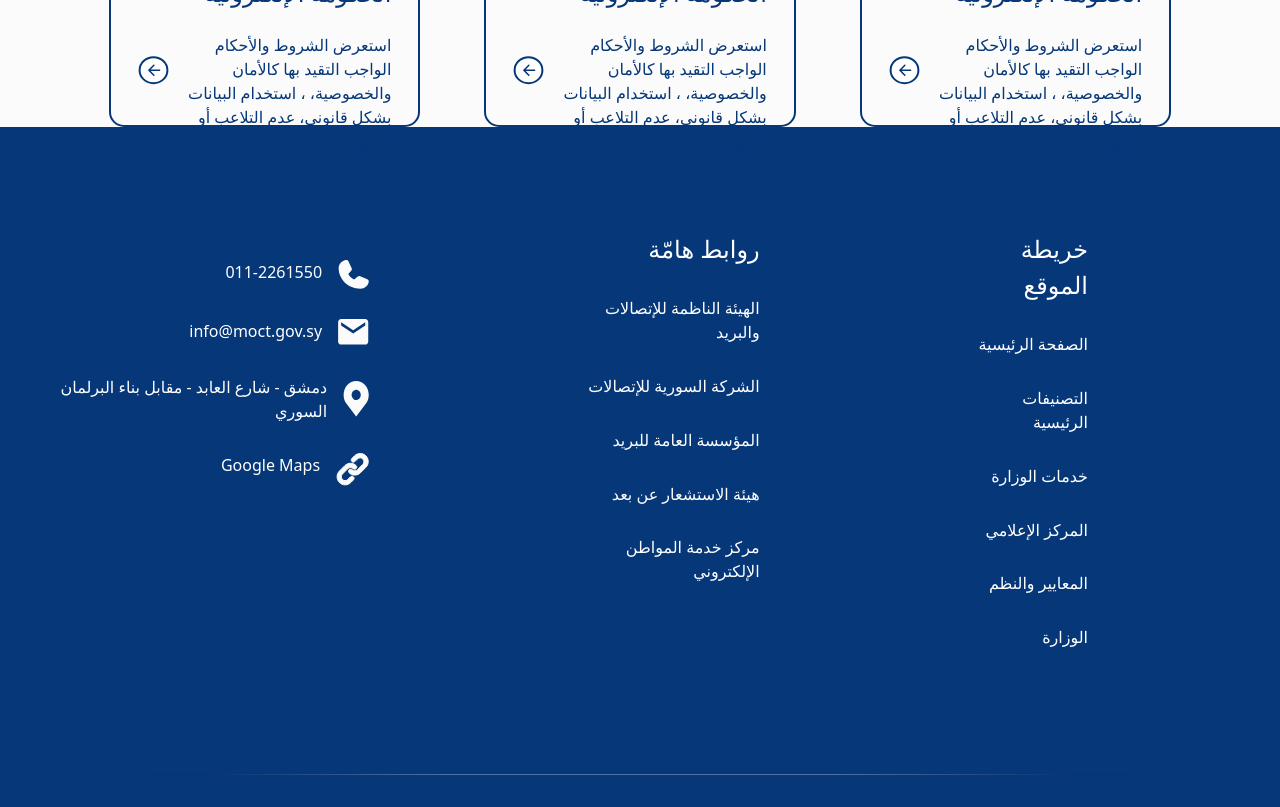
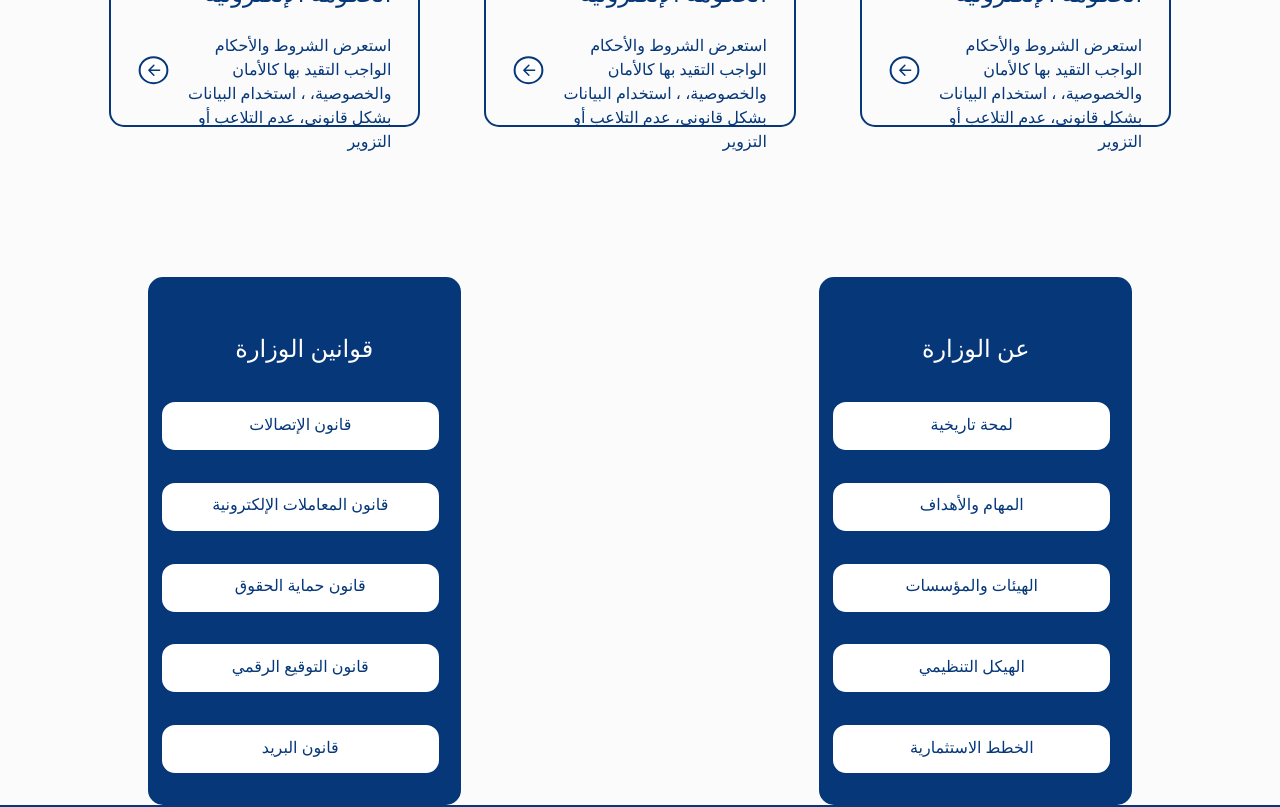
Before and after one commit to fatimasouliman/Telecom, a React (Vite) app: page / in a window 1280 px wide. Shown: the part 2500-3307 px from the top of the page. Built offline with nearby package versions, Linux system fonts and the light colour scheme.

Commit message:
add About &  Low  Ministry

```diff
--- a/src/App.jsx
+++ b/src/App.jsx
@@ -8,6 +8,7 @@ import { Carousel } from './Components/carousel/Carousel';
 import {slides} from "./data/carouselData.json"
 import Footer from './Components/Footer/Footer';
 import Stander from './Components/Standers & Systems/Stander';
+import MinistryAboutLow from './Components/Ministry info/MinistryAboutLow';
 
 
 
@@ -20,6 +21,7 @@ function App() {
       <Carousel data={slides} />
       <Services />
       <Stander />
+      <MinistryAboutLow />
       <Footer />
 
 
--- /dev/null
+++ b/src/Components/About and law Ministry/Container.jsx
@@ -0,0 +1,19 @@
+import React from 'react'
+import './container.css'
+
+function Container({data , title}) {
+  return (
+    <div className='ministry-container' >
+      <h2>{title}</h2>
+      <ul className='container-ul' >
+        {
+            data.map(ele => [
+                <li>{ele}</li>
+            ])
+        }
+      </ul>
+    </div>
+  )
+}
+
+export default Container
--- /dev/null
+++ b/src/Components/About and law Ministry/container.css
@@ -0,0 +1,44 @@
+.ministry-container {
+    width: 19.58988rem;
+    height: 33rem;
+    border-radius: 0.9375rem;
+    border: 2px solid var(---color-blue);
+    background: var(---color-blue);
+    padding: 3.44rem;
+    display: flex;
+    flex-direction: column;
+    align-items: center;
+}
+
+.ministry-container h2 {
+    text-align: center;
+    font-size: 1.5rem;
+    color: white;
+    font-weight: 500;
+}
+
+.ministry-container .container-ul {
+    list-style: none;
+    direction: rtl;
+}
+
+.ministry-container .container-ul li {
+    padding-top: 0.6rem;
+    text-align: center;
+    color: var(---color-blue);
+    background-color: white;
+    font-size: 1rem;
+    font-weight: 400;
+    margin-top: 1.8rem;
+    width: 17.5625rem;
+    height: 3.25rem;
+    border-radius: 0.9375rem;
+    border: 2px solid var(---color-blue);
+    transition: 0.7s ease;
+}
+
+.ministry-container .container-ul li:hover{
+    cursor: pointer;
+    background-color: var( ---color-lightning-yellow);
+    color: white;
+}
--- /dev/null
+++ b/src/Components/Ministry info/MinistryAboutLow.jsx
@@ -0,0 +1,18 @@
+import React from 'react'
+import Container from '../About and law Ministry/Container'
+import { about } from './const/about'
+import { law } from './const/law'
+import './ministry.css'
+
+function MinistryAboutLow() {
+    console.log(about)
+  return (
+    <div className='ministry'>
+
+      <Container data={law} title="قوانين الوزارة" />
+      <Container data={about} title="عن الوزارة" />
+    </div>
+  )
+}
+
+export default MinistryAboutLow
--- /dev/null
+++ b/src/Components/Ministry info/const/about.js
@@ -0,0 +1,7 @@
+export const about = [
+    "لمحة تاريخية" ,
+     "المهام والأهداف",
+     "الهيئات والمؤسسات",
+     "الهيكل التنظيمي",
+     "الخطط الاستثمارية",
+    ]
--- /dev/null
+++ b/src/Components/Ministry info/const/law.js
@@ -0,0 +1,7 @@
+export const law = [
+    "قانون الإتصالات",
+    "قانون المعاملات الإلكترونية",
+    "قانون حماية الحقوق",
+    "قانون التوقيع الرقمي",
+    "قانون البريد",
+]
--- /dev/null
+++ b/src/Components/Ministry info/ministry.css
@@ -0,0 +1,8 @@
+.ministry{
+    width: 100%;
+    display: flex;
+    justify-content: space-between;
+    padding-top: 9.38rem;
+    padding-left: 9.22rem;
+    padding-right: 9.22rem;
+}
```
